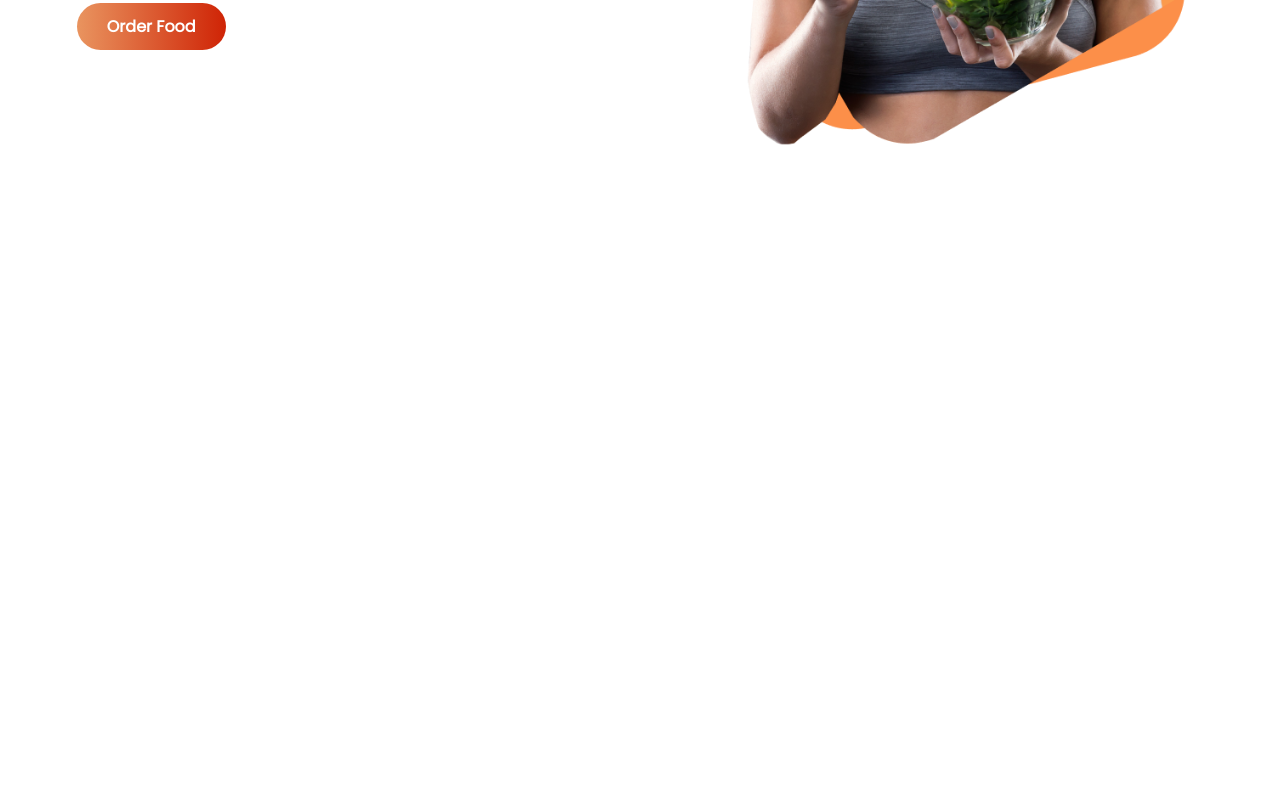
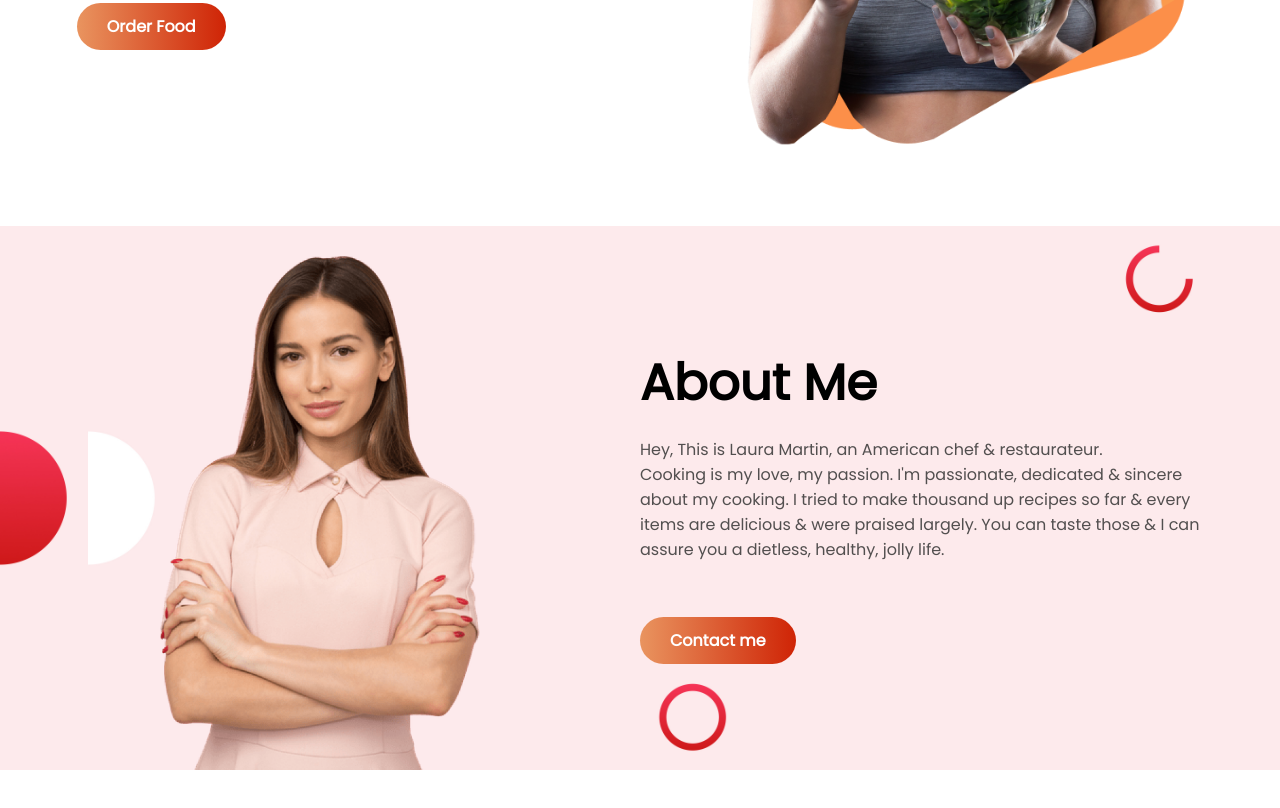
Before and after one commit to humayranurananna/food-network, a plain HTML site: page index.html in a window 1280 px wide. Shown: the part 466-1274 px from the top of the page. Before the commit the page ends 800 px from the top, so only its background shows below. Drawn offline with Linux system fonts and the light colour scheme.

Commit message:
about section finished

```diff
--- a/index.html
+++ b/index.html
@@ -15,7 +15,7 @@
 
 <body>
     <section class="header flexible-container">
-        <div class="half-width1">
+        <div class="header-half-width1">
             <h1><span class="orange-color">Forget</span> Dieting,</h1>
             <h1>Keep Yourself Healthy</h1>
             <h1>With Food Network</h1>
@@ -24,10 +24,28 @@
             <br>
             <a href="#" target="_blank" class="anchor-button">Order Food</a>
         </div>
-        <div class="half-width2">
+        <div class="header-half-width2">
             <img src="images/header.png" alt="a lady with holding food item">
         </div>
     </section>
+    <section class="about flexible-container">
+        <div class="about-half-width1">
+            <img src="images/person image.png" alt="a smart lady">
+        </div>
+        <div class="about-half-width2">
+            <h1>About Me</h1>
+            <p>Hey, This is Laura Martin, an American chef & restaurateur.<br> Cooking is my love, my passion. I'm
+                passionate, dedicated & sincere<br> about my cooking. I tried to make thousand up recipes so far &
+                every<br>
+                items are delicious & were praised largely. You can taste those & I can<br>assure you a dietless,
+                healthy,
+                jolly life. </p>
+            <br><br>
+            <a href="#" target="_blank" class="anchor-button">Contact me</a>
+
+        </div>
+    </section>
+    <br><br>
 
 </body>
 
--- a/style.css
+++ b/style.css
@@ -4,6 +4,9 @@ body{
 }
 .flexible-container{
     display: flex;
+}
+.header{
+    margin-bottom: 50px;
 }
 h1{
     font-size: 50px;
@@ -23,14 +26,33 @@ h1{
 p{
     color: #524f4f;
 }
-.half-width1{
+.header-half-width1{
     width: 50%;
     padding-top: 10%;
     padding-left: 6%;
 }
-.half-width2{
+.header-half-width2{
     width: 50%;
 }
 .header img{
     width: 93%;
 }
+.about{
+    background-image: url(images/about-background.jpg);
+    background-repeat: no-repeat;
+    background-size: cover;
+    background-position:center ;
+    padding-top: 30px;
+}
+.about-half-width1{
+    width: 50%;
+    text-align: center;
+}
+.about-half-width1 img{
+   width: 50%;
+   height: 100%;
+}
+.about-half-width2{
+    width: 50%;
+    padding-top: 7%;
+}
```
Also changed, not shown: images/about-background.jpg (added), images/person image.png (added).
